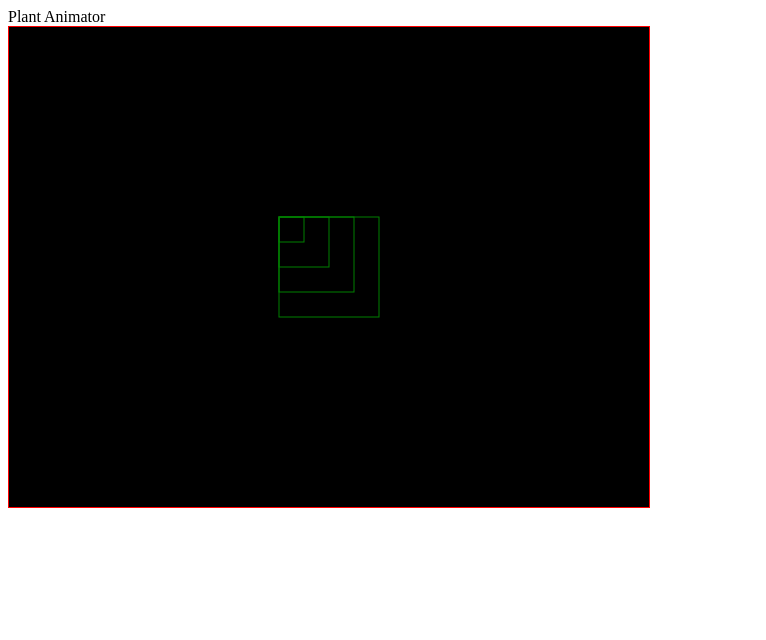
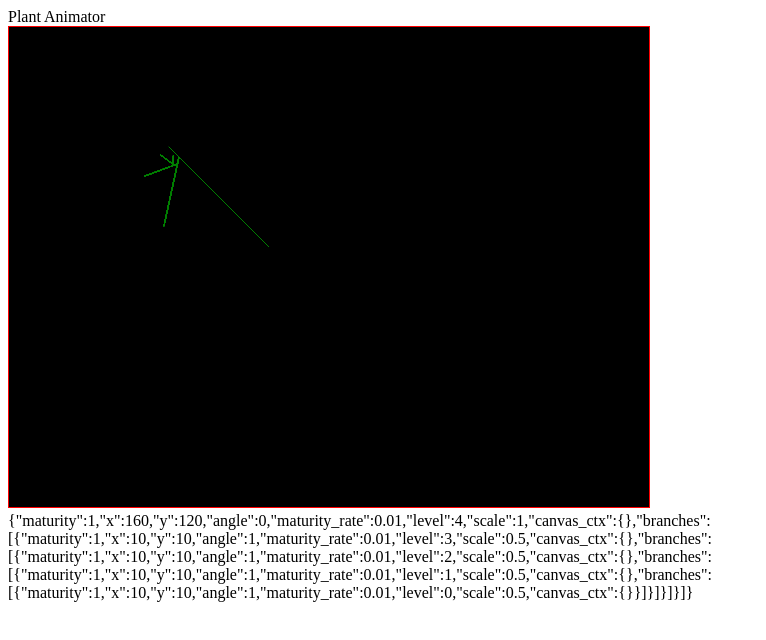
Before and after one commit to netssrmrz/plantanimator, a website: page Plant Animator/public/index.html in a window 1280 px wide. Shown: the whole page, without its empty margins (0-766 px from the left). Drawn offline with Linux system fonts and the light colour scheme.

Commit message:
Implement recursive rendering.

```diff
--- a/Plant Animator/public/index.html
+++ b/Plant Animator/public/index.html
@@ -32,66 +32,111 @@
 
           this.canvas_ctx.clearRect(0, 0, this.canvas_ctx.canvas.width, this.canvas_ctx.canvas.height);
           this.Render_All();
+          res = this.Grow_All();
+
+          return res;
+        }
+
+        Grow_All()
+        {
+          var res = false, branch_res;
 
           if (this.maturity < 1)
           {
+            this.maturity += this.maturity_rate;
+            if (this.maturity > 1)
+              this.maturity = 1;
+
             this.Grow();
-
             res = true;
           }
+
+          if (this.branches)
+            for (var c = 0; c < this.branches.length; c++)
+            {
+              branch_res = this.branches[c].Grow_All();
+              res = res || branch_res;
+            }
+
+          return res;
+        }
+
+        Render_All()
+        {
+          var branch;
+
+          this.canvas_ctx.save();
+          this.canvas_ctx.translate(this.x, this.y);
+          this.canvas_ctx.rotate(this.angle);
+          this.canvas_ctx.scale(this.scale, this.scale);
+
+          this.Render();
+          if (this.branches)
+            for (var c = 0; c < this.branches.length; c++)
+            {
+              branch = this.branches[c];
+              branch.Render_All();
+            }
+
+          this.canvas_ctx.restore();
+        }
+
+        Add_Branch(plant)
+        {
+          if (!this.branches)
+            this.branches = [];
+          this.branches.push(plant);
+        }
+
+        Equal(a, b)
+        {
+          return Math.abs(a - b) <= Number.EPSILON;
+        }
+
+        Dump(level)
+        {
+          let res = "";
+
+          res = JSON.stringify(this).padStart(res.length + level, "&nbsp;") + "<br>";
+
+          //if (this.branches)
+          //for (var c = 0; c < this.branches.length; c++)
+          //res = res + this.branches[c].Dump(level + 1);
 
           return res;
         }
 
         Grow()
         {
-          this.maturity += this.maturity_rate;
-          if (this.maturity > 1)
-            this.maturity = 1;
-
-          if (this.branches)
-            for (var c = 0; c < this.branches.length; c++)
-              this.branches[c].Grow();
-        }
-
-        Render_All()
-        {
-          this.Render();
-          if (this.branches)
-            for (var c = 0; c < this.branches.length; c++)
-              this.branches[c].Render_All();
+          if (this.Equal(this.maturity, 0.1) && this.level > 0)
+          {
+            const size = 100 * this.maturity;
+            const plant = new Plant();
+            plant.x = size;
+            plant.y = size;
+            plant.angle = 1;
+            plant.maturity_rate = 0.01;
+            plant.level = this.level - 1;
+            plant.scale = 0.5;
+            plant.canvas_ctx = this.canvas_ctx;
+            this.Add_Branch(plant);
+          }
         }
 
         Render()
         {
           const size = 100 * this.maturity;
-          const x1 = this.x - size * 0.5;
-          const y1 = this.y - size * 0.5;
-          this.canvas_ctx.strokeRect(x1, y1, size, size);
-
-          if (this.Equal(this.maturity, 0.25) && this.branch_level > 0)
-          {
-            const plant = new Plant();
-            plant.x = x1;
-            plant.y = y1;
-            plant.angle = 0;
-            plant.maturity_rate = 0.01;
-            plant.branch_level = this.branch_level - 1;
-            plant.canvas_ctx = this.canvas_ctx;
-            if (!this.branches)
-              this.branches = [];
-            this.branches.push(plant);
-          }
-        }
-
-        Equal(a, b)
-        {
-          return Math.abs(a - b) <= Number.EPSILON;
+          //const x1 = this.x - size * 0.5;
+          //const y1 = this.y - size * 0.5;
+          this.canvas_ctx.moveTo(0, 0)
+          this.canvas_ctx.lineTo(size, size);
+          this.canvas_ctx.stroke();
         }
       }
 
       function Plant_Animate()
       {
+        document.getElementById("log").innerHTML = Plant_Animate.plant.Dump(0);
         if (Plant_Animate.plant.Next_Frame())
           window.requestAnimationFrame(Plant_Animate);
       };
@@ -106,11 +151,12 @@
         canvas_ctx.strokeStyle = "green";
 
         plant = new Plant();
-        plant.x = 320;
-        plant.y = 240;
+        plant.x = 160;
+        plant.y = 120;
         plant.angle = 0;
         plant.maturity_rate = 0.01;
-        plant.branch_level = 4;
+        plant.level = 4;
+        plant.scale = 1;
         plant.canvas_ctx = canvas_ctx;
         plant.Animate();
       }
@@ -120,6 +166,7 @@
   <body>
     <div>Plant Animator</div>
     <canvas id="canvas" width="640" height="480"></canvas>
-    </body>
+    <div id="log"></div>
+  </body>
 
   </html>
```
